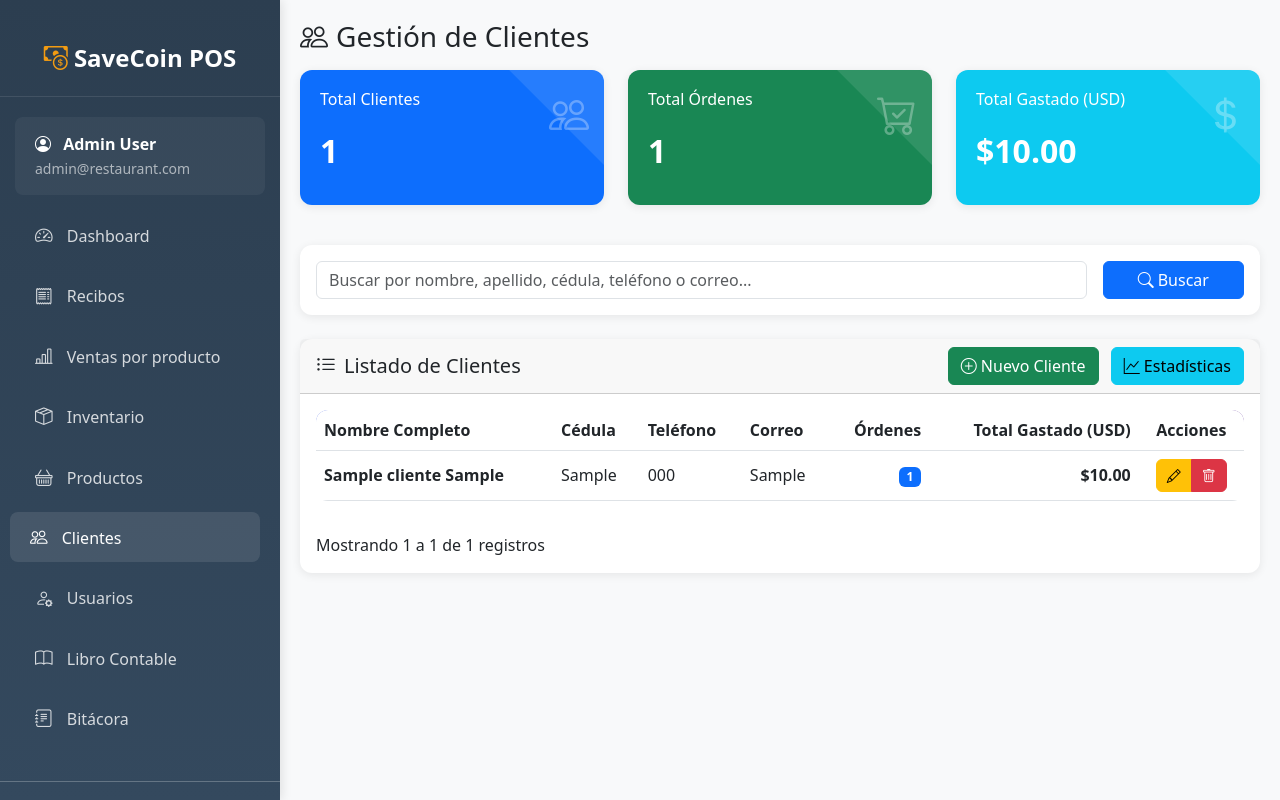
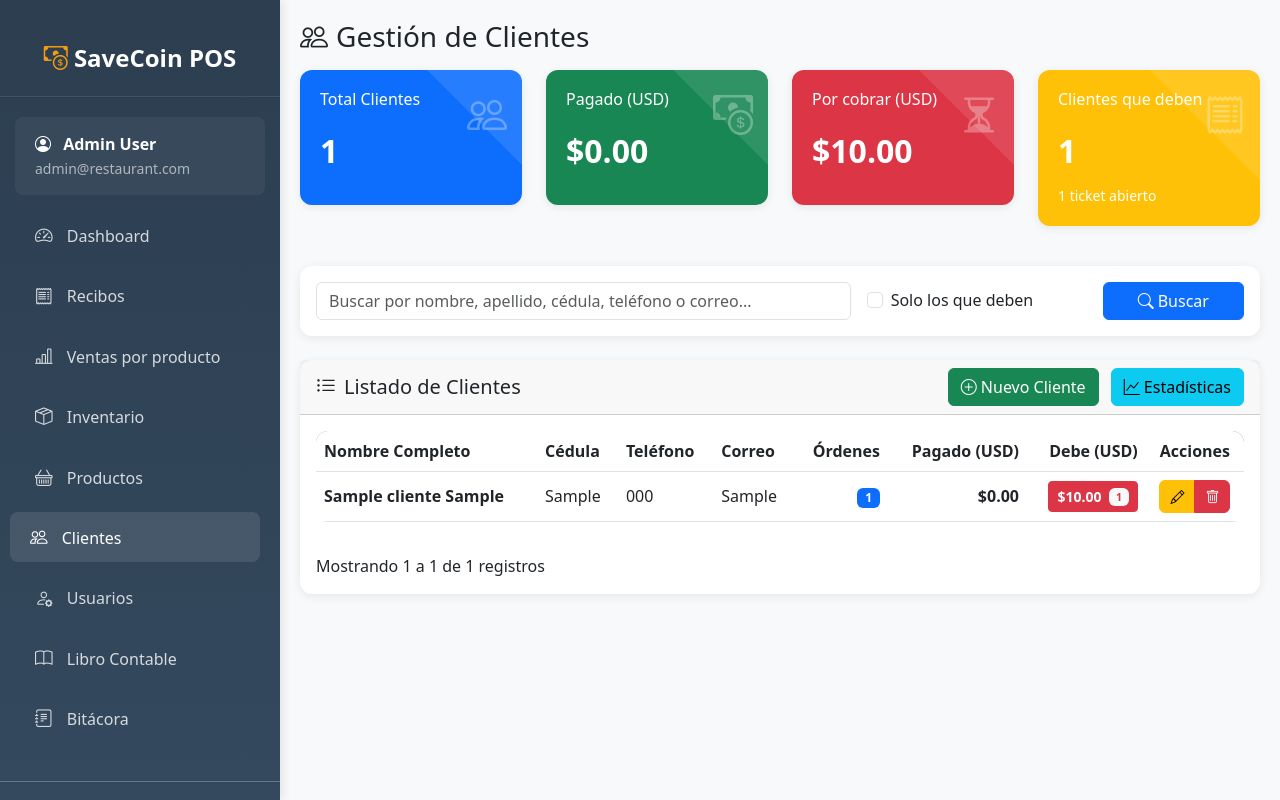
Before and after one commit to giansantegiuseppe01/savecoin, a Laravel app: page /clientes in a window 1280 px wide. Run offline with Laravel 12, Linux system fonts and the light colour scheme; a user stored in the database is signed in; data comes from the database, SQL or seed files in the repository; tables that the repository leaves empty hold one stand-in row (values such as "Sample post"); parts of the project's set-up code (start-up, migrations or seed data) failed here and were passed over.

Commit message:
Clientes: separar lo pagado de lo que deben (tickets abiertos), filtro 'solo los que deben' y detalle de tickets
Co-Authored-By: Claude Sonnet 5.5 <noreply@anthropic.com>
Claude-Session: https://claude.ai/code/session_01Bz5fAkDQqqpxMeZwPEymYn

```diff
--- a/app/Http/Controllers/ClienteController.php
+++ b/app/Http/Controllers/ClienteController.php
@@ -3,6 +3,7 @@
 namespace App\Http\Controllers;
 
 use App\Models\Cliente;
+use App\Models\Orden;
 use Illuminate\Http\Request;
 use Illuminate\Validation\ValidationException;
 
@@ -10,7 +11,15 @@ class ClienteController extends Controller
 {
     public function index(Request $request)
     {
-        $query = Cliente::query();
+        $abiertas = fn ($q) => $q->where('tipo', 'venta')->where('estado', 'abierta');
+        $query = Cliente::query()
+            ->withCount(['ordens as ordenes_total', 'ordens as tickets_abiertos' => $abiertas])
+            ->withSum(['ordens as pagado_sum' => fn ($q) => $q->where('tipo', 'venta')->whereIn('estado', ['cerrada', 'completada'])], 'total')
+            ->withSum(['ordens as deuda_sum' => $abiertas], 'total');
+
+        if ($request->boolean('con_deuda')) {
+            $query->whereHas('ordens', $abiertas);
+        }
 
         if ($request->filled('buscar')) {
             $buscar = $request->buscar;
@@ -33,9 +42,20 @@ class ClienteController extends Controller
         }
 
         // 2. Si es navegación convencional desde la Web de Laravel
-        $clientes = $query->orderBy('created_at', 'desc')->paginate(15);
+        $clientes = $query
+            ->with(['ordens' => fn ($q) => $abiertas($q)->orderBy('fecha_hora')])
+            ->when($request->boolean('con_deuda'), fn ($q) => $q->orderByDesc('deuda_sum'), fn ($q) => $q->orderBy('created_at', 'desc'))
+            ->paginate(15)
+            ->withQueryString();
 
-        return view('clientes.index', compact('clientes'));
+        // Totales de todos los clientes (no solo de la página que se ve)
+        $totalPagado = (float) Orden::where('tipo', 'venta')->whereIn('estado', ['cerrada', 'completada'])->whereNotNull('cliente_id')->sum('total');
+        $porCobrar = Orden::where('tipo', 'venta')->where('estado', 'abierta')->whereNotNull('cliente_id');
+        $totalPorCobrar = (float) (clone $porCobrar)->sum('total');
+        $clientesQueDeben = (clone $porCobrar)->distinct()->count('cliente_id');
+        $ticketsAbiertos = (clone $porCobrar)->count();
+
+        return view('clientes.index', compact('clientes', 'totalPagado', 'totalPorCobrar', 'clientesQueDeben', 'ticketsAbiertos'));
     }
 
     public function store(Request $request)
--- a/app/Models/Cliente.php
+++ b/app/Models/Cliente.php
@@ -35,13 +35,32 @@ class Cliente extends Model
         return "{$this->nombre} {$this->apellido}";
     }
 
+    /** Tickets sin cobrar (órdenes de venta abiertas) de este cliente. */
+    public function ticketsAbiertos(): HasMany
+    {
+        return $this->ordens()->where('tipo', 'venta')->where('estado', 'abierta');
+    }
+
     public function getTotalOrdenesAttribute(): int
     {
-        return $this->ordens()->count();
+        return $this->attributes['ordenes_total'] ?? $this->ordens()->count();
     }
 
+    /** Lo que ya pagó: ventas cobradas (no cuenta tickets abiertos, anulados ni reembolsos). */
     public function getTotalGastadoAttribute(): float
     {
-        return $this->ordens()->where('estado', '!=', 'anulada')->sum('total');
+        return (float) ($this->attributes['pagado_sum']
+            ?? $this->ordens()->where('tipo', 'venta')->whereIn('estado', ['cerrada', 'completada'])->sum('total'));
+    }
+
+    /** Lo que debe: suma de sus tickets abiertos. */
+    public function getDeudaAttribute(): float
+    {
+        return (float) ($this->attributes['deuda_sum'] ?? $this->ticketsAbiertos()->sum('total'));
+    }
+
+    public function getTicketsAbiertosCountAttribute(): int
+    {
+        return (int) ($this->attributes['tickets_abiertos'] ?? $this->ticketsAbiertos()->count());
     }
 }
--- a/resources/views/clientes/index.blade.php
+++ b/resources/views/clientes/index.blade.php
@@ -9,25 +9,33 @@
 
         <!-- KPIs -->
         <div class="row mb-4">
-            <div class="col-md-4 mb-3">
+            <div class="col-6 col-lg-3 mb-3">
                 <div class="card kpi-card bg-primary">
                     <i class="bi bi-people kpi-icon"></i>
                     <h6 class="card-title">Total Clientes</h6>
                     <div class="kpi-value">{{ $clientes->total() }}</div>
                 </div>
             </div>
-            <div class="col-md-4 mb-3">
+            <div class="col-6 col-lg-3 mb-3">
                 <div class="card kpi-card bg-success">
-                    <i class="bi bi-cart-check kpi-icon"></i>
-                    <h6 class="card-title">Total Órdenes</h6>
-                    <div class="kpi-value">{{ $clientes->sum('total_ordenes') }}</div>
+                    <i class="bi bi-cash-coin kpi-icon"></i>
+                    <h6 class="card-title">Pagado (USD)</h6>
+                    <div class="kpi-value">${{ number_format($totalPagado, 2) }}</div>
                 </div>
             </div>
-            <div class="col-md-4 mb-3">
-                <div class="card kpi-card bg-info">
-                    <i class="bi bi-currency-dollar kpi-icon"></i>
-                    <h6 class="card-title">Total Gastado (USD)</h6>
-                    <div class="kpi-value">${{ number_format($clientes->sum('total_gastado'), 2) }}</div>
+            <div class="col-6 col-lg-3 mb-3">
+                <div class="card kpi-card bg-danger">
+                    <i class="bi bi-hourglass-split kpi-icon"></i>
+                    <h6 class="card-title">Por cobrar (USD)</h6>
+                    <div class="kpi-value">${{ number_format($totalPorCobrar, 2) }}</div>
+                </div>
+            </div>
+            <div class="col-6 col-lg-3 mb-3">
+                <div class="card kpi-card bg-warning">
+                    <i class="bi bi-receipt kpi-icon"></i>
+                    <h6 class="card-title">Clientes que deben</h6>
+                    <div class="kpi-value">{{ $clientesQueDeben }}</div>
+                    <small>{{ $ticketsAbiertos }} {{ $ticketsAbiertos === 1 ? 'ticket abierto' : 'tickets abiertos' }}</small>
                 </div>
             </div>
         </div>
@@ -36,10 +44,16 @@
         <div class="card mb-4">
             <div class="card-body">
                 <form action="{{ route('clientes.index') }}" method="GET" class="row g-3">
-                    <div class="col-md-10">
+                    <div class="col-md-7">
                         <input type="text" name="buscar" class="form-control"
                                placeholder="Buscar por nombre, apellido, cédula, teléfono o correo..."
                                value="{{ request('buscar') }}">
+                    </div>
+                    <div class="col-md-3 d-flex align-items-center">
+                        <div class="form-check">
+                            <input class="form-check-input" type="checkbox" name="con_deuda" value="1" id="conDeuda" {{ request()->boolean('con_deuda') ? 'checked' : '' }}>
+                            <label class="form-check-label" for="conDeuda">Solo los que deben</label>
+                        </div>
                     </div>
                     <div class="col-md-2">
                         <button type="submit" class="btn btn-primary w-100">
@@ -73,13 +87,22 @@
                                 <th>Teléfono</th>
                                 <th>Correo</th>
                                 <th class="text-end">Órdenes</th>
-                                <th class="text-end">Total Gastado (USD)</th>
+                                <th class="text-end">Pagado (USD)</th>
+                                <th class="text-end">Debe (USD)</th>
                                 <th class="text-center">Acciones</th>
                             </tr>
                         </thead>
                         <tbody>
                             @if($clientes->count() > 0)
                                 @foreach($clientes as $cliente)
+                                @php
+                                    $ticketsDeCliente = $cliente->ordens->map(fn ($o) => [
+                                        'id' => $o->id,
+                                        'recibo' => $o->numero_recibo,
+                                        'fecha' => optional($o->fecha_hora)->format('d/m/Y H:i'),
+                                        'total' => (float) $o->total,
+                                    ])->values();
+                                @endphp
                                 <tr>
                                     <td>
                                         <strong>{{ $cliente->nombre_completo }}</strong>
@@ -91,6 +114,18 @@
                                         <span class="badge bg-primary">{{ $cliente->total_ordenes }}</span>
                                     </td>
                                     <td class="text-end fw-bold">${{ number_format($cliente->total_gastado, 2) }}</td>
+                                    <td class="text-end">
+                                        @if($cliente->deuda > 0)
+                                            <button type="button" class="btn btn-sm btn-danger fw-bold"
+                                                    onclick="verTicketsAbiertos(@js($cliente->nombre_completo), @js($ticketsDeCliente))"
+                                                    title="Ver tickets abiertos">
+                                                ${{ number_format($cliente->deuda, 2) }}
+                                                <span class="badge bg-light text-danger ms-1">{{ $cliente->tickets_abiertos_count }}</span>
+                                            </button>
+                                        @else
+                                            <span class="text-muted">—</span>
+                                        @endif
+                                    </td>
                                     <td class="text-center">
                                         <div class="btn-group" role="group">
                                             <button class="btn btn-sm btn-warning btn-action"
@@ -109,7 +144,7 @@
                                 @endforeach
                             @else
                                 <tr>
-                                    <td colspan="7" class="text-center py-5">
+                                    <td colspan="8" class="text-center py-5">
                                         <div class="text-muted">
                                             <i class="bi bi-people fs-1 d-block mb-2"></i>
                                             <h5>No hay clientes registrados</h5>
@@ -222,10 +257,47 @@
         </div>
     </div>
 </div>
+<!-- Tickets abiertos de un cliente -->
+<div class="modal fade" id="ticketsAbiertosModal" tabindex="-1">
+    <div class="modal-dialog modal-dialog-scrollable">
+        <div class="modal-content">
+            <div class="modal-header bg-danger text-white">
+                <h5 class="modal-title"><i class="bi bi-hourglass-split me-2"></i>Tickets abiertos: <span id="ticketsCliente"></span></h5>
+                <button type="button" class="btn-close btn-close-white" data-bs-dismiss="modal"></button>
+            </div>
+            <div class="modal-body">
+                <table class="table table-sm align-middle mb-0">
+                    <thead><tr><th>Recibo</th><th>Fecha</th><th class="text-end">Total (USD)</th><th></th></tr></thead>
+                    <tbody id="ticketsLista"></tbody>
+                    <tfoot><tr class="fw-bold"><td colspan="2">Total que debe</td><td class="text-end" id="ticketsTotal"></td><td></td></tr></tfoot>
+                </table>
+            </div>
+        </div>
+    </div>
+</div>
 @endsection
 
 @push('scripts')
 <script>
+function verTicketsAbiertos(cliente, tickets) {
+    document.getElementById('ticketsCliente').textContent = cliente;
+    const lista = document.getElementById('ticketsLista');
+    lista.innerHTML = '';
+    let total = 0;
+    tickets.forEach(t => {
+        total += t.total;
+        const fila = document.createElement('tr');
+        fila.innerHTML = '<td></td><td></td><td class="text-end"></td><td class="text-end"><a class="btn btn-sm btn-info"><i class="bi bi-eye"></i></a></td>';
+        fila.children[0].textContent = t.recibo;
+        fila.children[1].textContent = t.fecha || '';
+        fila.children[2].textContent = '$' + t.total.toFixed(2);
+        fila.querySelector('a').href = '{{ url('recibos') }}/' + encodeURIComponent(t.id);
+        lista.appendChild(fila);
+    });
+    document.getElementById('ticketsTotal').textContent = '$' + total.toFixed(2);
+    new bootstrap.Modal(document.getElementById('ticketsAbiertosModal')).show();
+}
+
 function abrirModalEditar(id, nombre, apellido, cedula, telefono, correo) {
     document.getElementById('editarClienteId').value = id;
     document.getElementById('editarNombre').value = nombre;
```
Also changed, not shown: tests/Feature/ClienteDeudaTest.php (added, +75 -0 lines).
